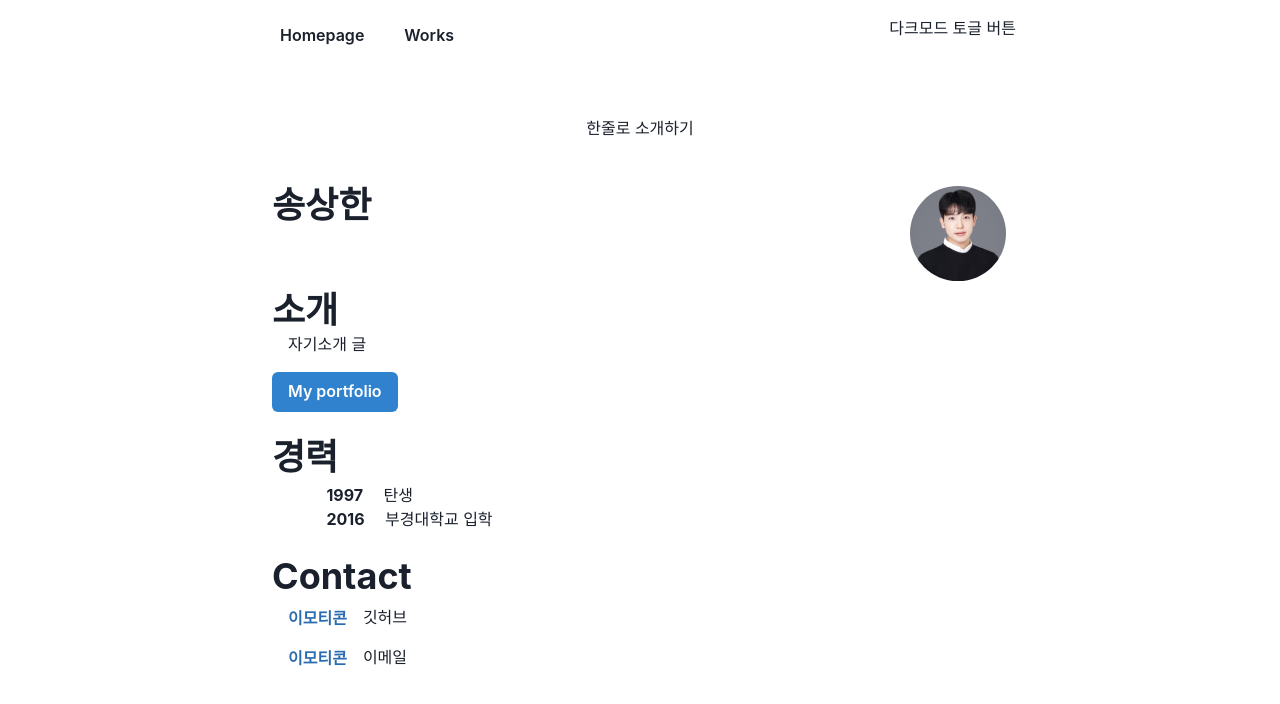
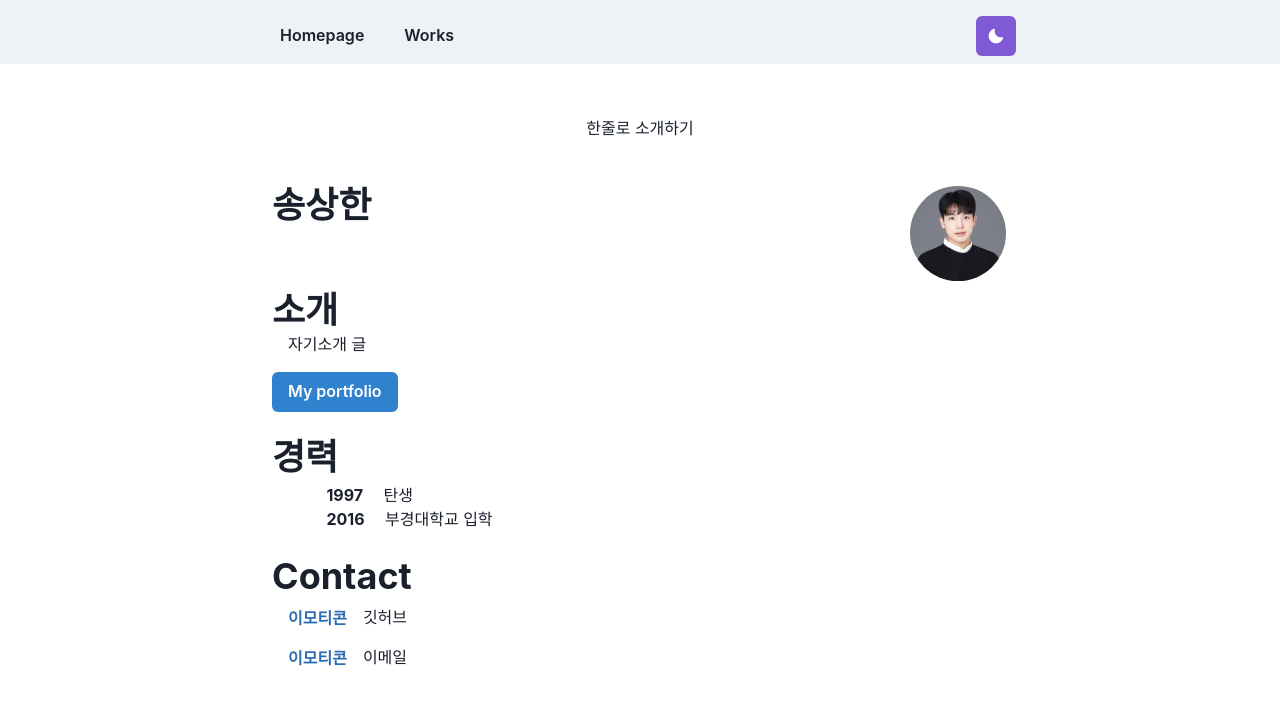
Before and after one commit to siiiido/myhomepage, a React (Create React App) app: page / in a window 1280 px wide. Shown: the top 704 px of the page. Built offline with nearby package versions, Linux system fonts and the light colour scheme.

Commit message:
Feat: add ThemeToggleButton

```diff
--- a/src/screens/Navbar.tsx
+++ b/src/screens/Navbar.tsx
@@ -1,7 +1,8 @@
 import React from 'react';
-import { Box, Container, Stack, Button, Menu, MenuButton, IconButton, MenuList, MenuItem  } from '@chakra-ui/react';
+import { Box, Container, Stack, Button, Menu, MenuButton, IconButton, MenuList, MenuItem, useColorModeValue  } from '@chakra-ui/react';
 import { NavLink } from 'react-router-dom'
 import { HamburgerIcon } from '@chakra-ui/icons';
+import ThemeToggleButton from '../components/ThemeToggleButton';
 
 export const Navbar = () => {
 	return (
@@ -10,7 +11,8 @@ export const Navbar = () => {
 			as="nav"
 			w="100%"
 			zIndex={1}
-			css={{backdropFilter: "blur(10px" }}
+			bg={useColorModeValue('#EDF2F7', '#2D3748')}
+			css={{backdropFilter: "blur(10px)" }}
 		>
 			<Container
 				maxW="container.md"
@@ -41,7 +43,7 @@ export const Navbar = () => {
 				</Stack>
 
 				<Box pt={2} flex={1} align="right">
-					다크모드 토글 버튼
+					<ThemeToggleButton/>
 					<Box ml={2} display={{ base: "inline-block", md: "none" }}>
 						<Menu>
 							<MenuButton
```
